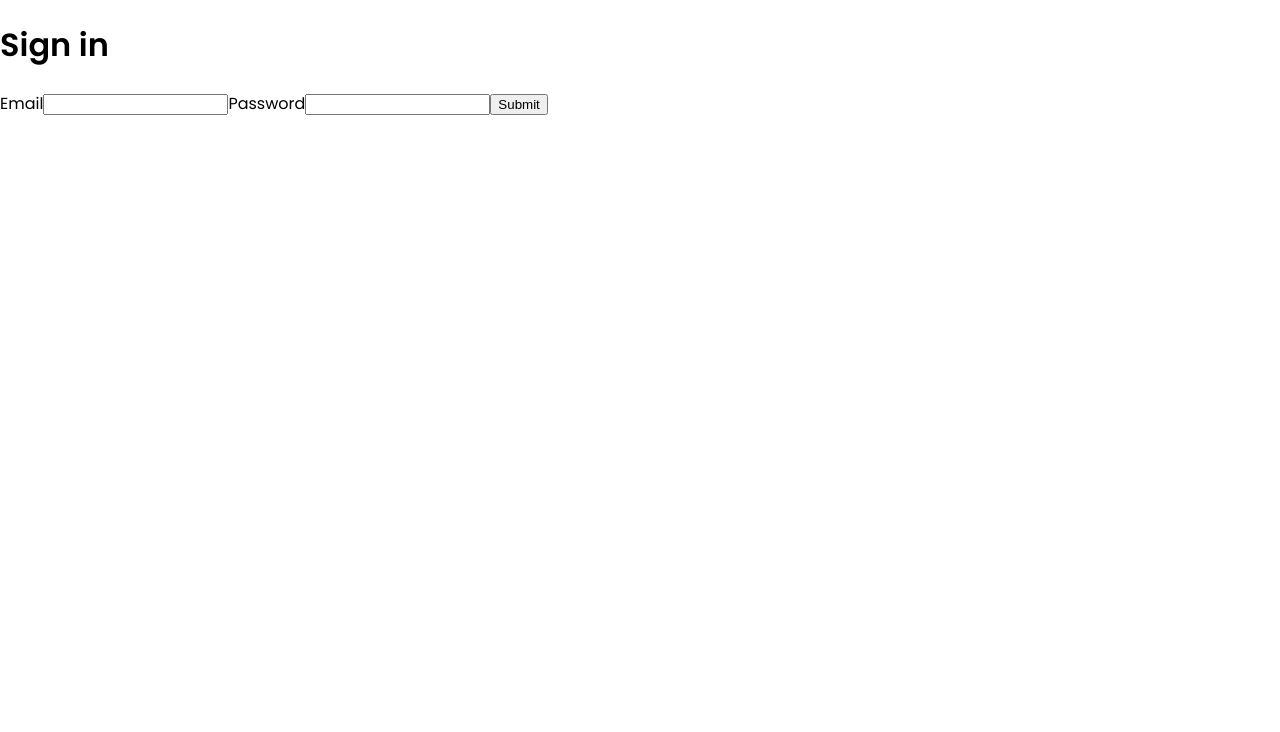
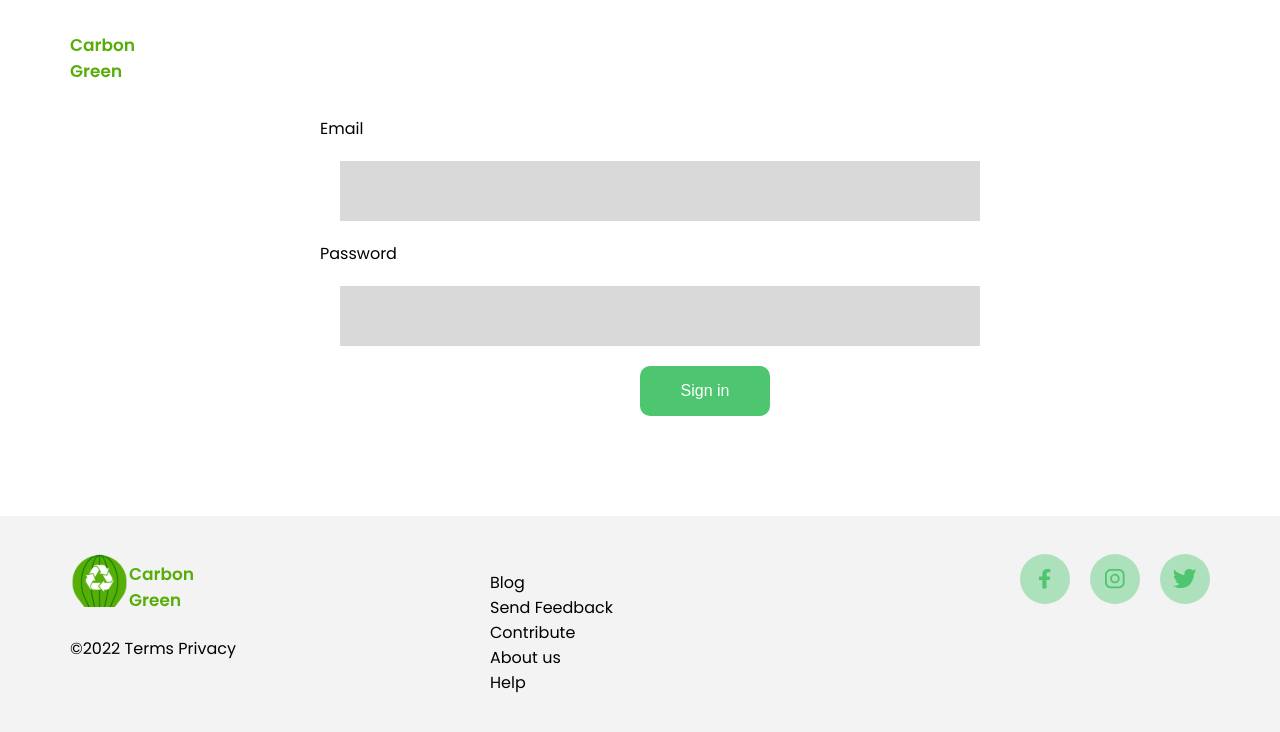
Before and after one commit to lalidiaz/WWC-Social-Good-2022, a React (Create React App) app: page /sign-in in a window 1280 px wide. Shown: the top 732 px of the page. Built offline with nearby package versions, Linux system fonts and the light colour scheme.

Commit message:
Styling on signin and updated logic on header to hide buttons on signup and signin

```diff
--- a/src/components/Header.jsx
+++ b/src/components/Header.jsx
@@ -9,21 +9,21 @@ export default function Header() {
     <header className='header'>
       <img src='/logo.svg' alt='logo' className='logo' />
 
-      {location.pathname === "/" ||
-        location.pathname === "/sign-in" ||
-        location.pathname === "/sign-up" ? (
+      {location.pathname === "/"
+        /* ||location.pathname === "/sign-in" ||
+        location.pathname === "/sign-up")*/ ? (
           <div className='right-container'>
             <Button text='Register' to='/sign-up' />
             <Button text='Login' white to='/sign-in' />
           </div>
-        ) : (
+        ) : location.pathname !== "/sign-in" && location.pathname !== "/sign-up" ? (
           <div>
             <div className='right-container'>
               <Link to='/history'>History</Link>
               <Link to='/my-account'>My account</Link>
             </div>
           </div>
-        )}
+        ):""}
     </header>
   );
 }
--- a/src/components/SignIn.jsx
+++ b/src/components/SignIn.jsx
@@ -1,6 +1,7 @@
 import React from "react";
 import Input from "./Input";
 import { useForm } from "react-hook-form";
+import Wrapper from "./Wrapper";
 
 export default function SignIn() {
   const { register, handleSubmit, watch, formState: { errors } } = useForm();
@@ -8,8 +9,10 @@ export default function SignIn() {
 
 
   return (
+    <Wrapper>
     <div>
-      <h1>Sign in </h1>
+
+      <section className = "signin--form">
       <form onSubmit={handleSubmit(onSubmit)}>
       <label>Email</label>
      <input type="email" id="email" {...register("email", { required: true })}/>
@@ -18,8 +21,10 @@ export default function SignIn() {
 
       {errors.email && <span>Please enter a valid email.</span>}
       {errors.password && <span>Please enter your password.</span>}
-      <input type="submit" />
+      <input type="submit" className="btn" value="Sign in"/>
       </form>
+      </section>
     </div>
+    </Wrapper>
   );
 }
--- a/src/index.css
+++ b/src/index.css
@@ -18,3 +18,30 @@ a {
   text-decoration: none;
   color: inherit;
 }
+
+.signin--form {
+  display:flex;
+ justify-content: center;
+ width: 50%;
+ margin: auto;
+ margin-bottom: 100px;
+
+
+}
+
+label {
+ margin: auto;
+}
+
+input[type=email], input[type=password] {
+  width: 100%;
+  height: 60px;
+  padding: 12px 20px;
+  margin: 20px;
+  background: #D9D9D9;
+  border: 0px;
+}
+
+input[type=submit]{
+ margin-left: 50%;
+}
```
